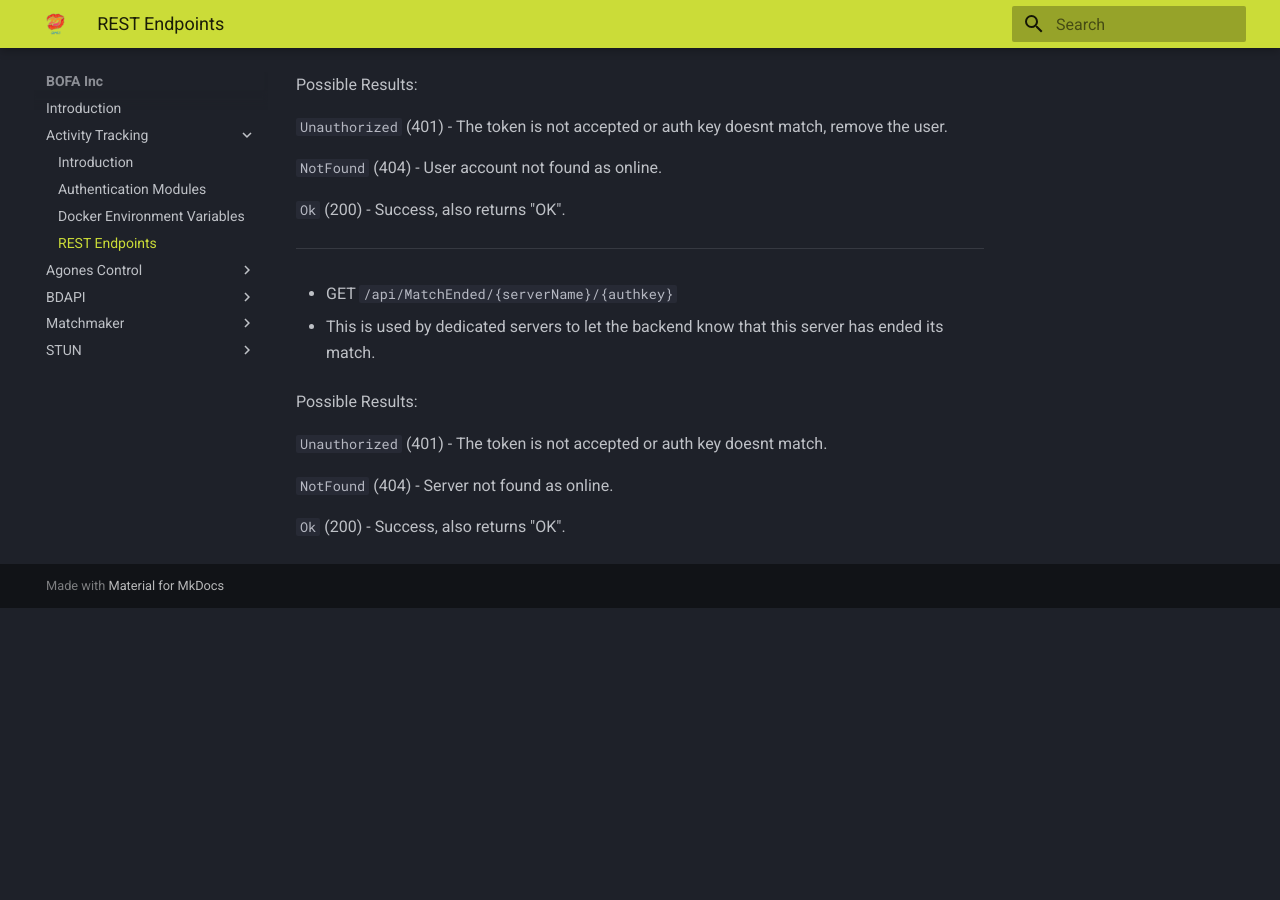
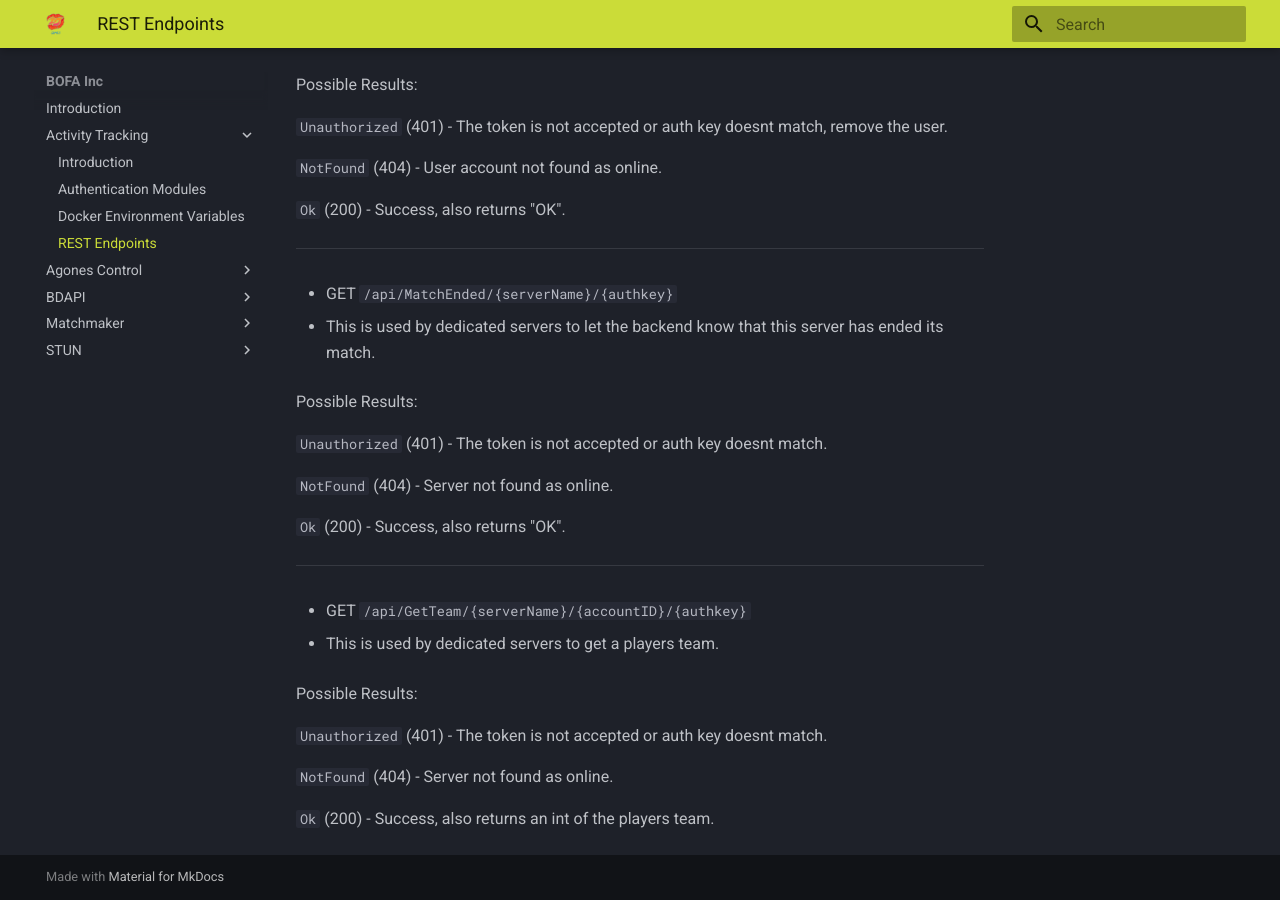
Before and after one commit to Big-Dream-Studios/Big-Dream-Studios.github.io, an MkDocs documentation site: the page built from docs/Activity Tracking/endpoints.md, in a window 1280 px wide and 900 px high, scrolled down 1418 px. Built offline with MkDocs 1.6.1 and Material for MkDocs 9.7.7, drawn with Linux system fonts in a browser that asks for light colours; before the commit the page ends 2026 px from its top, so only the background shows below that.

Commit message:
Update endpoints.md

```diff
--- a/docs/Activity Tracking/endpoints.md
+++ b/docs/Activity Tracking/endpoints.md
@@ -79,3 +79,17 @@ Possible Results:
 `NotFound` (404) - Server not found as online.
 
 `Ok` (200) - Success, also returns "OK".
+
+--------------
+
+* GET `/api/GetTeam/{serverName}/{accountID}/{authkey}`
+
+ - This is used by dedicated servers to get a players team.
+
+Possible Results:
+
+`Unauthorized` (401) - The token is not accepted or auth key doesnt match.
+
+`NotFound` (404) - Server not found as online.
+
+`Ok` (200) - Success, also returns an int of the players team.
```
